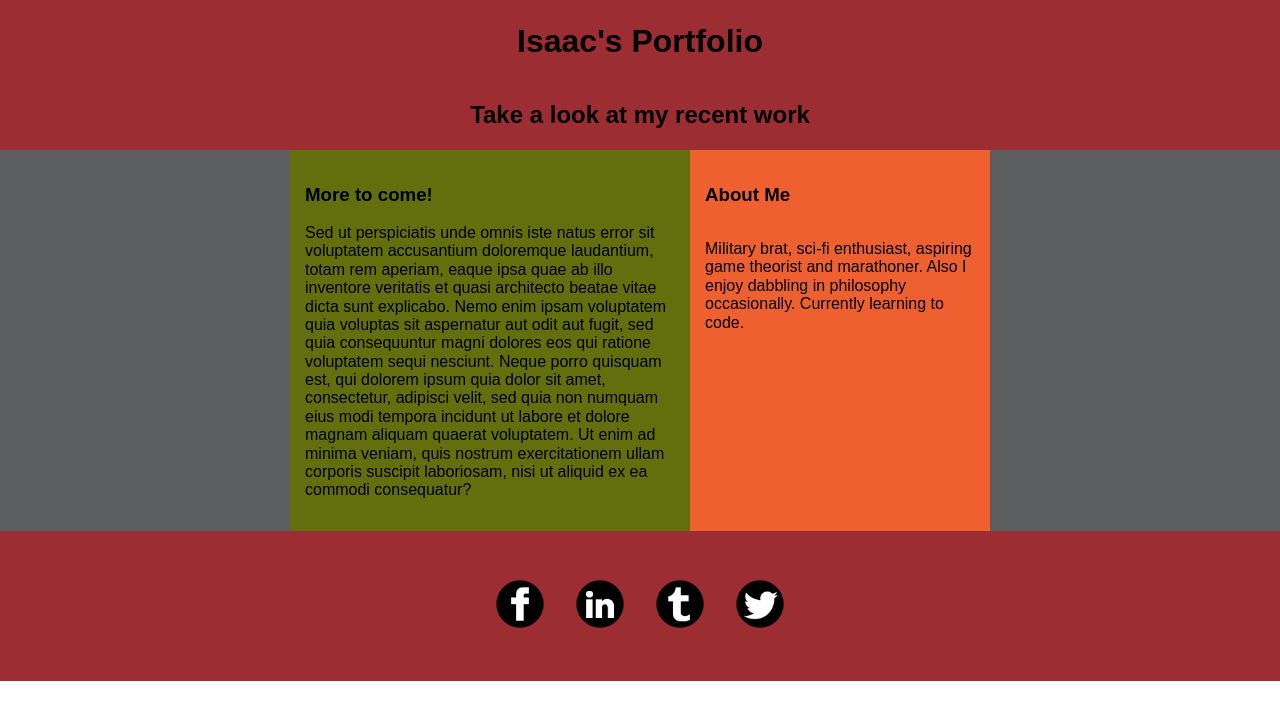
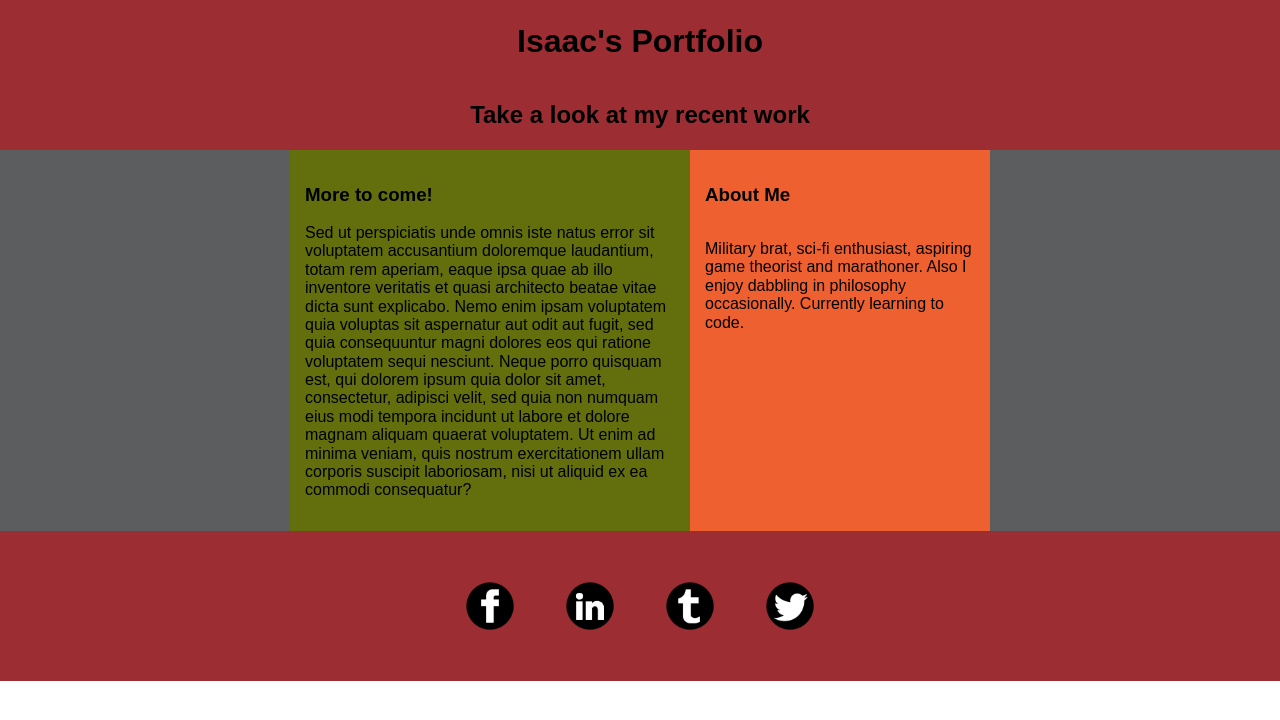
Before and after one commit to Philocoder93/Philocoder93.github.io, a plain HTML site: page index.html in a window 1280 px wide. Drawn offline with Linux system fonts and the light colour scheme.

Commit message:
button behavior fixed

```diff
--- a/main.css
+++ b/main.css
@@ -51,14 +51,14 @@ footer {
   align-items: center;
 }
 footer a {
-  margin: 0 15px;
-  /*opacity: 0.8;*/
+  height: 100px;
+  width: 100px;
+  display: flex;
+  justify-content: center;
+  align-items: center;
 }
 footer img {
   height: 50px;
   width: 50px;
   z-index: 10;
 }
-/*footer a:hover {
-  opacity: 1;
-}*/
```
